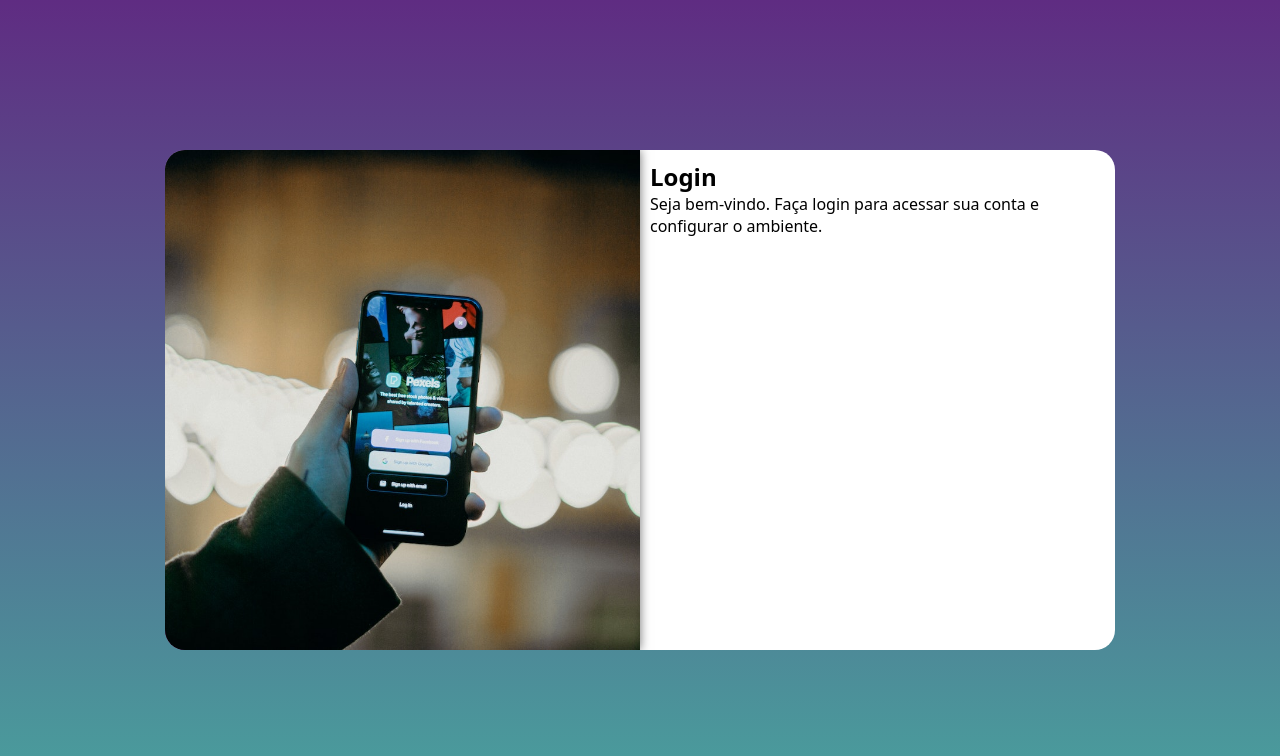
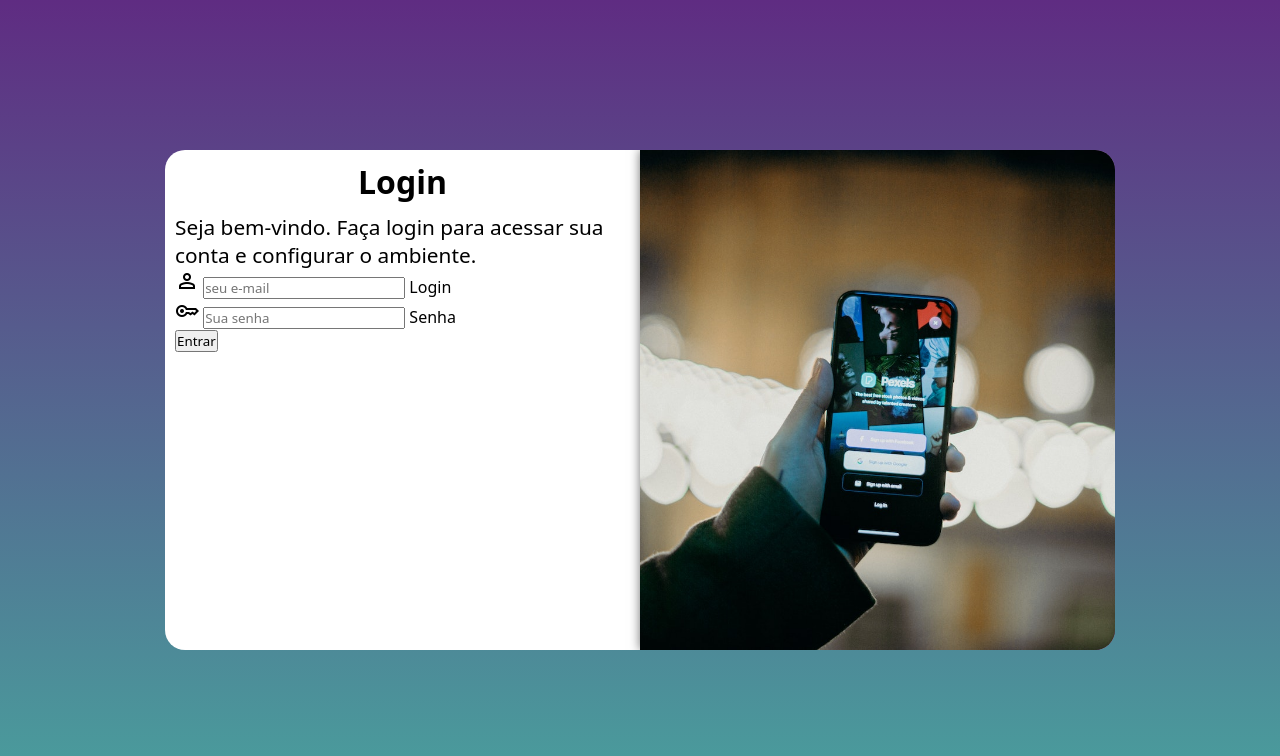
Before and after one commit to Carlos-Rochaa/projeto-login, a plain HTML site: page index.html in a window 1280 px wide. Drawn offline with nearby package versions, Linux system fonts and the light colour scheme.

Commit message:
form att

```diff
--- a/estilos/media-query.css
+++ b/estilos/media-query.css
@@ -22,8 +22,6 @@
     width: 70%;
   }
 
-
-
 }
 
   @media screen and (min-width: 992px) {
@@ -38,13 +36,21 @@
     }
 
     section#login > div#imagem {
-      float: left;
+      float: right;
       width: 50%;
       height: 100%;
     }
 
     section#login > div#formulario {
-      float: right;
+      float: left;
       width: 50%;
     }
+
+    div#formulario > h1 {
+      font-size: 2em;
+    }
+
+    div#formulario > p {
+      font-size: 1.3em;
+    }
   }
--- a/estilos/style.css
+++ b/estilos/style.css
@@ -54,3 +54,13 @@ section#login > div#formulario {
   display: block;
   padding: 10px;
 }
+
+div#formulario > h1 {
+  text-align: center;
+  margin-bottom: 10px;
+
+}
+
+div#formulario > p {
+  font-size: 0.8em;
+}
--- a/index.html
+++ b/index.html
@@ -5,6 +5,7 @@
   <meta http-equiv="X-UA-Compatible" content="IE=edge">
   <meta name="viewport" content="width=device-width, initial-scale=1.0">
   <title>Login</title>
+  <link rel="stylesheet" href="https://fonts.googleapis.com/css2?family=Material+Symbols+Outlined:opsz,wght,FILL,GRAD@48,400,0,0" />
   <link rel="stylesheet" href="estilos/style.css">
   <link rel="stylesheet" href="estilos/media-query.css">
 </head>
@@ -18,7 +19,23 @@
           <h1>Login</h1>
           <p>Seja bem-vindo. Faça login para acessar sua conta e configurar o ambiente.</p>
           <form action="login.php" method="post">
+            <div class="campo">
+              <span class="material-symbols-outlined">
+                person
+                </span>
+                <input type="email" name="Login" id="ilogin" required autocomplete="off" placeholder="seu e-mail">
+                <label for="ilogin">Login</label>
 
+            </div>
+
+            <div class="campo">
+              <span class="material-symbols-outlined">
+                key
+                </span>
+              <input type="password" name="Senha" id="isenha" required autocomplete="off" placeholder="Sua senha" minlength="6" maxlength="10">
+              <label for="isenha">Senha</label>
+            </div>
+            <input type="submit" value="Entrar">
           </form>
         </div>
 
```
